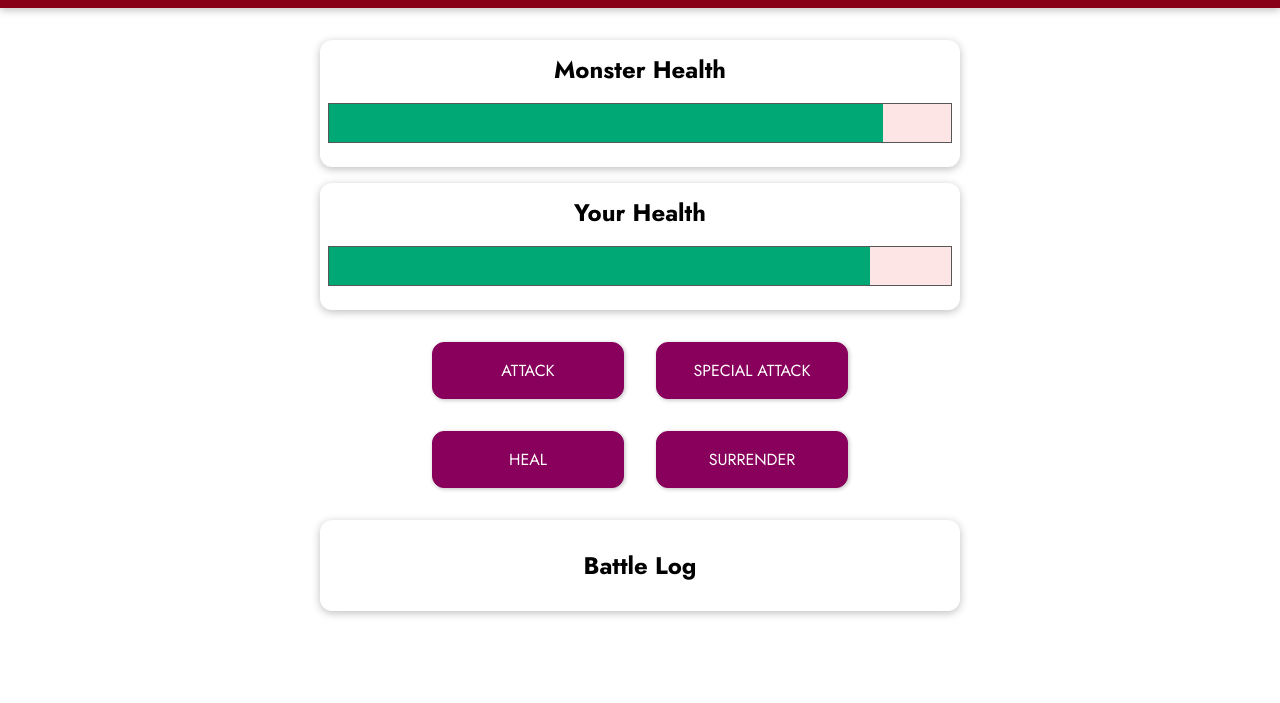
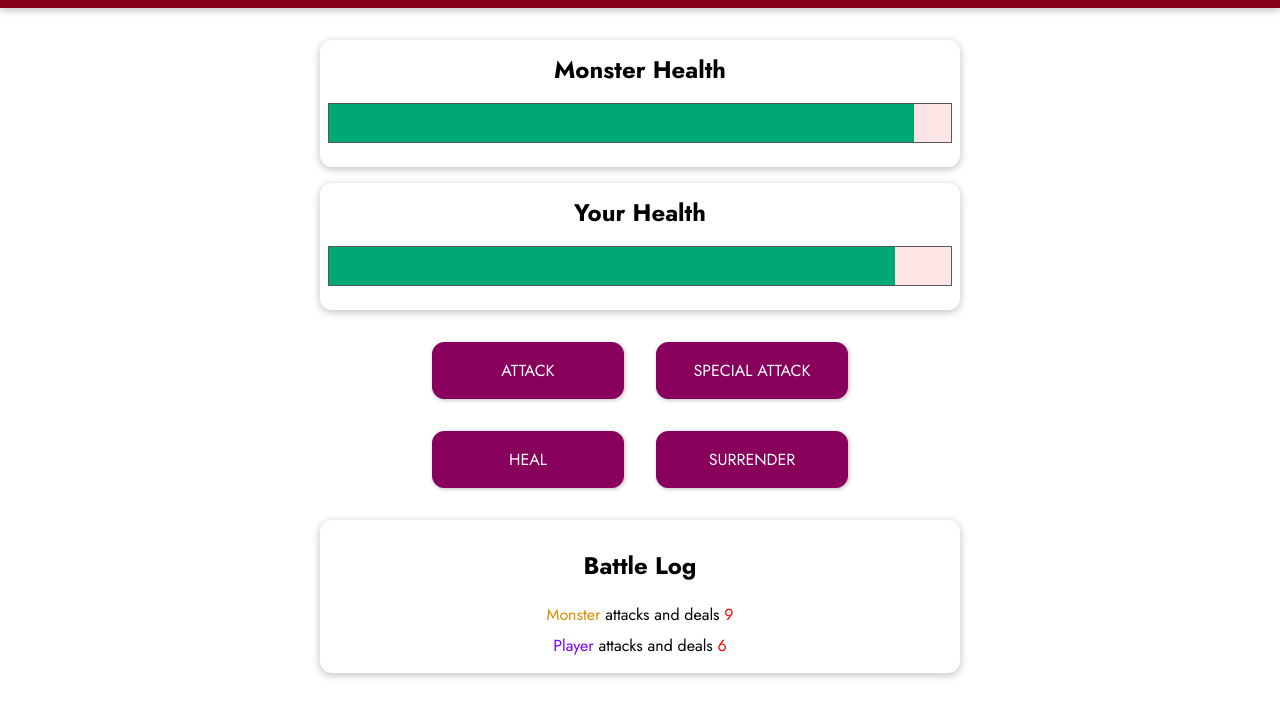
Before and after one commit to MatejRezo/Monster-slayer-minigame, a plain HTML site: page index.html in a window 1280 px wide. Both pictures are taken after a click on the button "ATTACK". Shown: the part 97-800 px from the top of the page. Drawn offline with nearby package versions, Linux system fonts and the light colour scheme.

Commit message:
Battle log added

```diff
--- a/app.js
+++ b/app.js
@@ -1,4 +1,4 @@
-function randomNumber (min, max){
+function randomNumber (max, min){
 let damage = Math.floor(Math.random() * (max - min) + min)
 return damage
 }
@@ -12,7 +12,8 @@ const app = Vue.createApp({
             monsterHealth: 100,
             specialAttackCooldown: 3,
             gameOver: false,
-            winner:null
+            winner:null,
+            logMessages: []
         }
     },
 
@@ -63,21 +64,28 @@ const app = Vue.createApp({
 
     methods: {
         attackMonster(){
-            this.monsterHealth -= randomNumber(12, 6);
+            const attackValue = randomNumber(12, 6);
+            this.monsterHealth -= attackValue
+            this.addBattleLogMessage('player', 'attack', attackValue)
             this.attackPlayer();
         },
         attackPlayer(){
-            this.playerHealth -= randomNumber(15, 8)
+            const attackValue = randomNumber(15, 8)
+            this.playerHealth -= attackValue
+            this.addBattleLogMessage('monster', 'attack', attackValue)
             this.specialAttackCooldown == 4 ? this.specialAttackCooldown = 4 : this.specialAttackCooldown++;
         },
         specialAttack(){
-            this.monsterHealth -= randomNumber(16, 12);
+            const attackValue = randomNumber(16, 12);
+            this.monsterHealth -= attackValue
+            this.addBattleLogMessage('player', 'attack', attackValue)
             this.specialAttackCooldown =  this.specialAttackCooldown - 4
             this.attackPlayer();
         },
         healPlayer(){
             this.healValue = randomNumber(15, 9)
             this.playerHealth += this.healValue
+            this.addBattleLogMessage('player', 'heal', this.healValue)
             this.attackPlayer();
         },
         surrender() {
@@ -90,9 +98,14 @@ const app = Vue.createApp({
             this.specialAttackCooldown = 3
             this.gameOver = false
             this.winner = null
-            //battlelog = ""
+            this.logMessages = []
         },
-        battleLog(){
+        addBattleLogMessage(who, what, value){
+            this.logMessages.unshift({
+                actionBy: who,
+                actionType: what,
+                actionValue: value
+            })
 
         }
     },
--- a/index.html
+++ b/index.html
@@ -44,7 +44,17 @@
       </section>
       <section id="log" class="container">
         <h2>Battle Log</h2>
-        <ul></ul>
+        <ul>
+          <li v-for="logMessage in logMessages">
+            <span
+            :class="{'log--player': logMessage.actionBy === 'player', 'log--monster': logMessage.actionBy === 'monster'}"
+            >{{ logMessage.actionBy === 'player' ? 'Player' : 'Monster'}}</span>
+            <span  v-if="logMessage.actionType === 'heal'"> heals himself for <span class="log--heal">{{ logMessage.actionValue }}</span></span>
+            <span v-else>
+              attacks and deals <span  class="log--damage"> {{ logMessage.actionValue }}</span>
+            </span>
+          </li>
+        </ul>
       </section>
     </div>
   </body>
```
